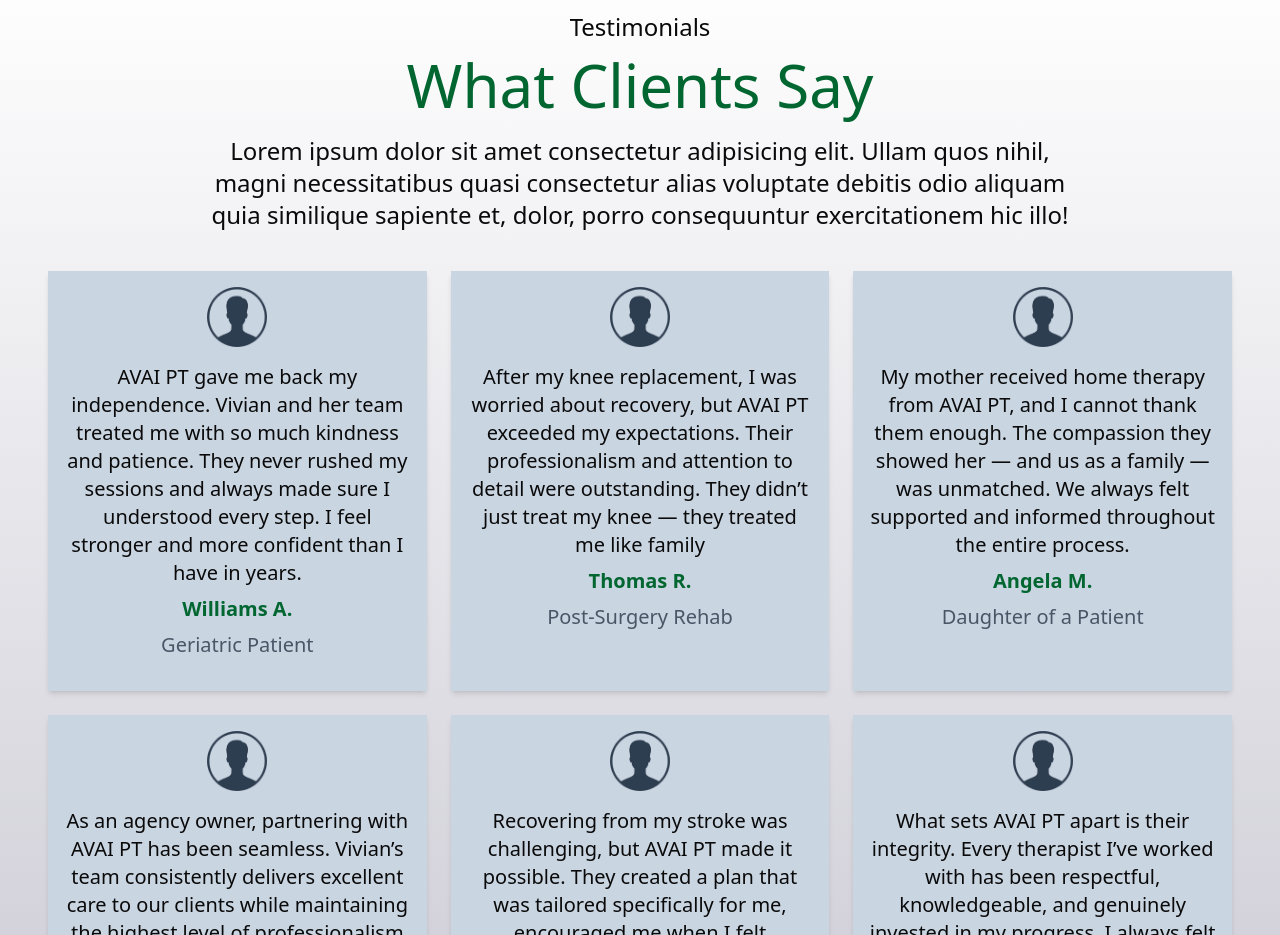
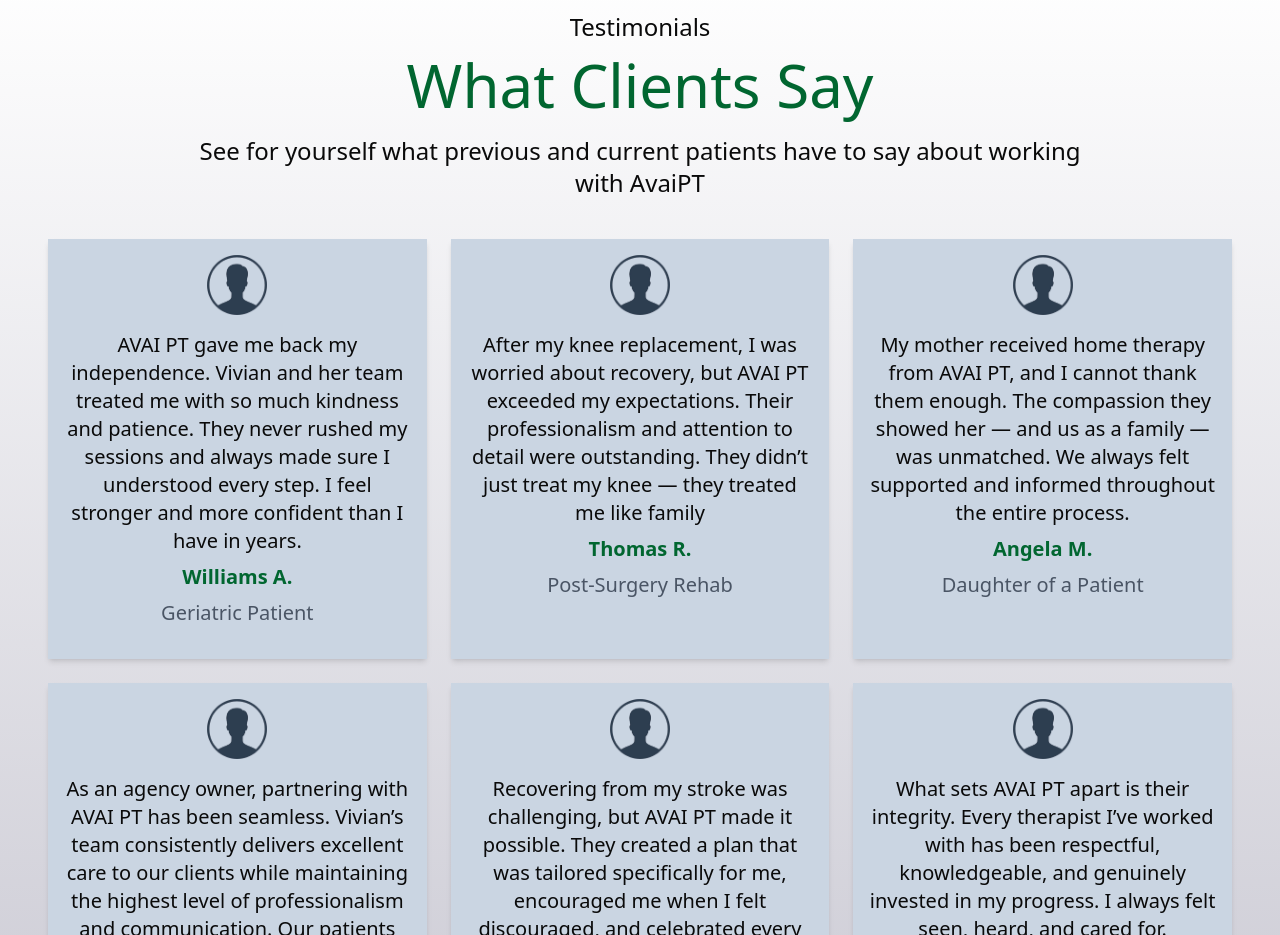
Before and after one commit to Flaresun/AvaiPT, a Next.js app in the folder client/: page / in a window 1280 px wide. Shown: the part 3000-3935 px from the top of the page. Built offline with nearby package versions, Linux system fonts and the light colour scheme.

Commit message:
Changed lorem ipsum in testimonials.tsx page

```diff
--- a/client/src/app/components/Testimonials.tsx
+++ b/client/src/app/components/Testimonials.tsx
@@ -62,7 +62,7 @@ const Testimonials = () => {
             </div>
 
             <div className="max-w-4xl mb-10">
-                <p className="text-2xl">Lorem ipsum dolor sit amet consectetur adipisicing elit. Ullam quos nihil, magni necessitatibus quasi consectetur alias voluptate debitis odio aliquam quia similique sapiente et, dolor, porro consequuntur exercitationem hic illo!</p>
+                <p className="text-2xl">See for yourself what previous and current patients have to say about working with AvaiPT </p>
             </div>
 
             {/**GRID */}
```
